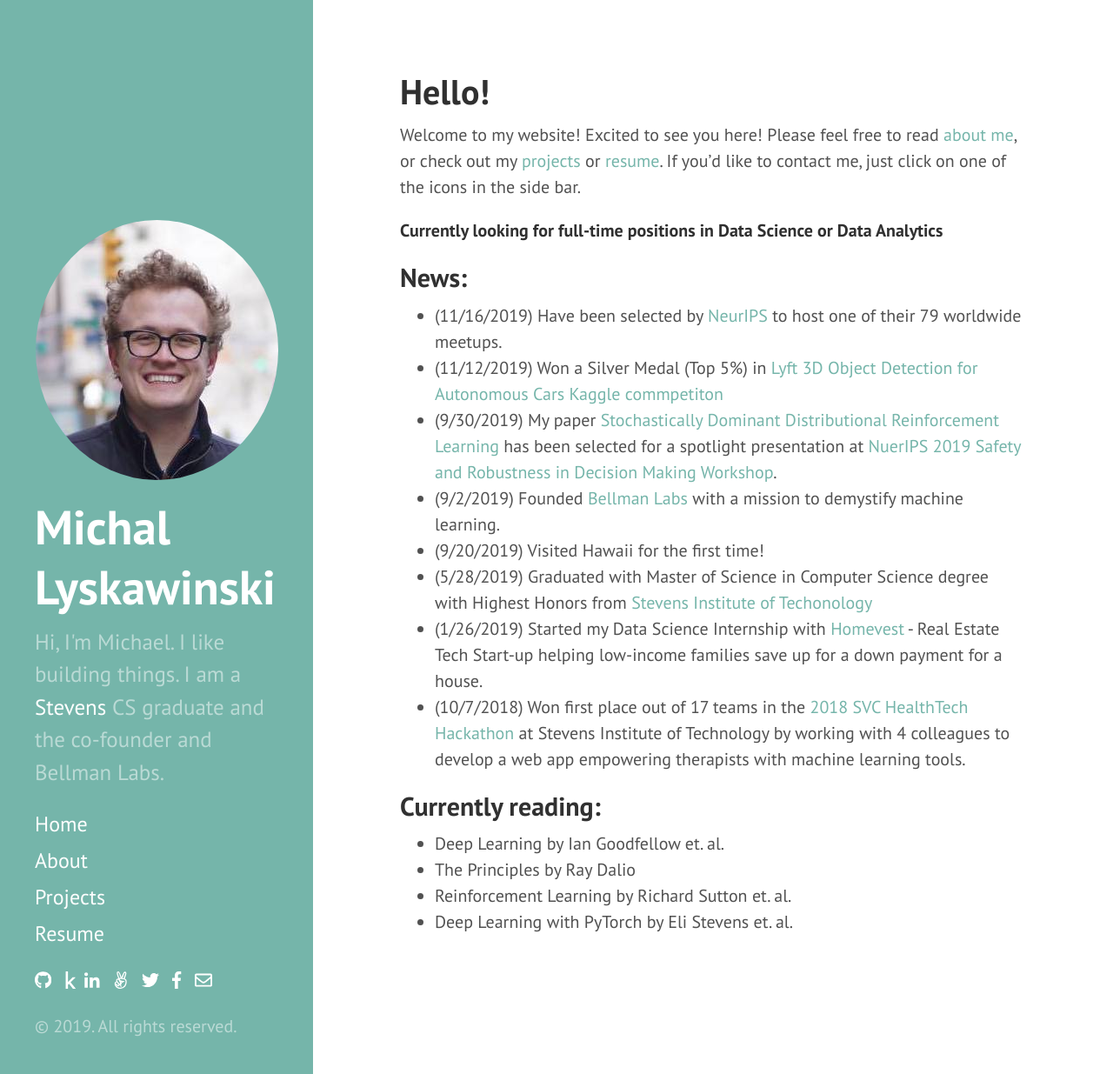
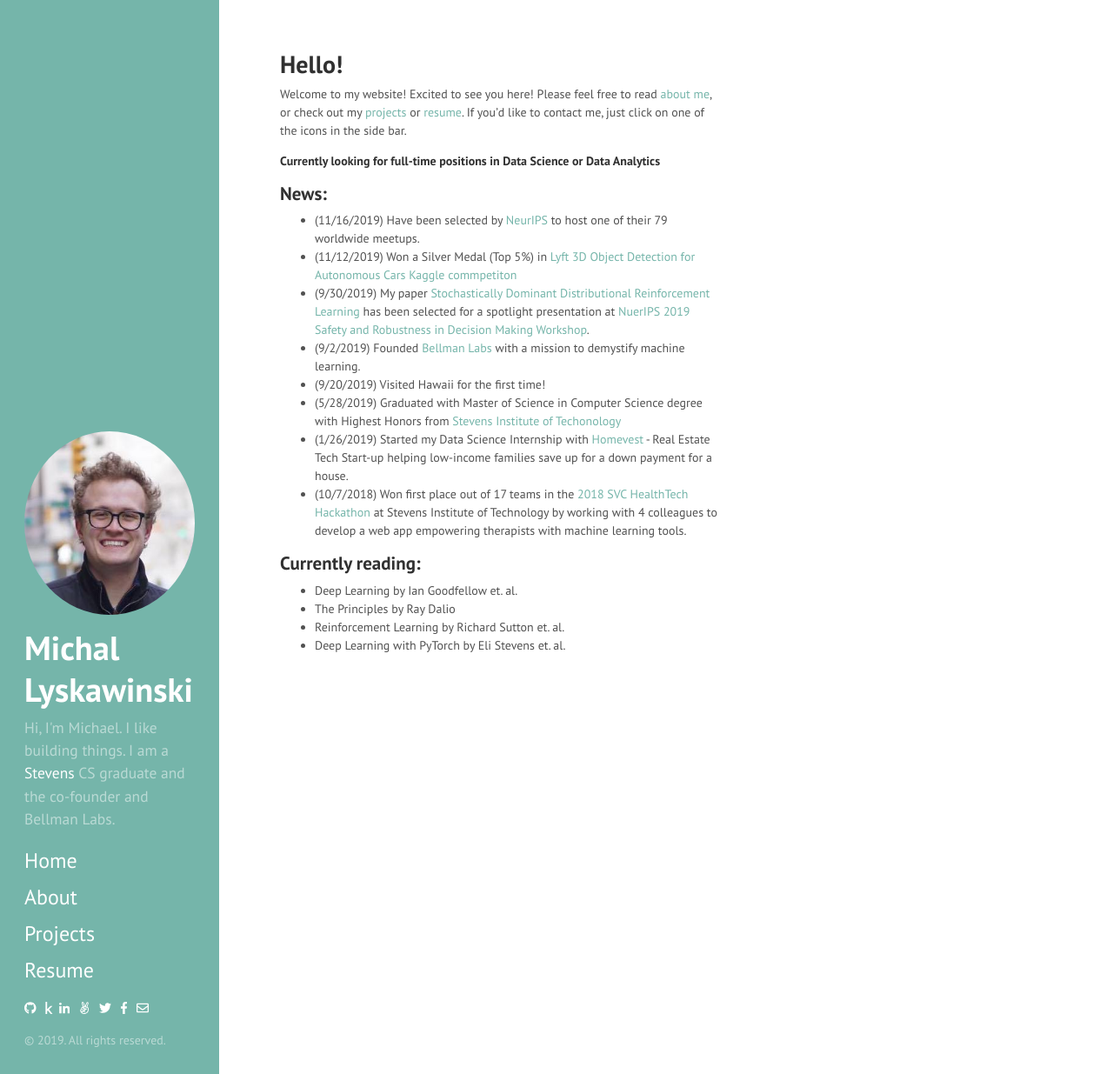
Before and after one commit to Michalos88/michallyskawinski.github.io, a Jekyll site: the page built from index.md, in a window 1280 px wide and 1235 px high. Shown: the whole window at 87% size. Built offline with Jekyll 4.4.1, drawn with Linux system fonts in a browser that asks for light colours.

Commit message:
* Improving responsivness

```diff
--- a/public/css/hyde.css
+++ b/public/css/hyde.css
@@ -36,10 +36,10 @@ html {
 }
 @media (min-width: 48em) {
   html {
-    font-size: 16px;
+    font-size: 14px;
   }
 }
-@media (min-width: 58em) {
+@media (min-width: 84em) {
   html {
     font-size: 20px;
   }
```
